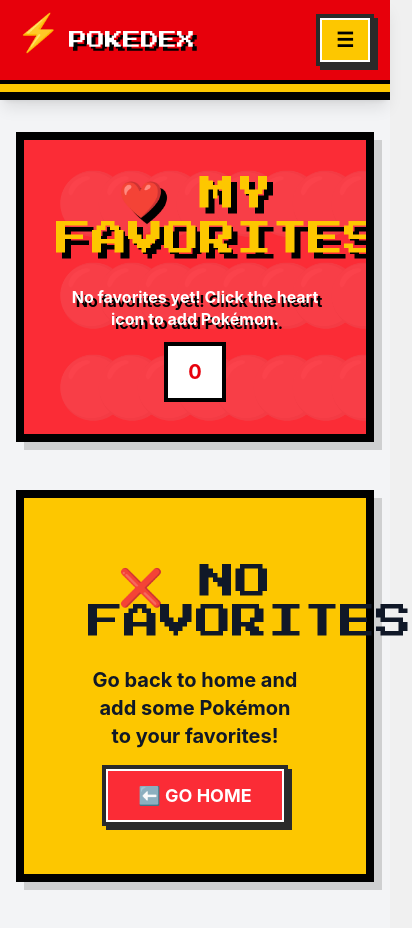
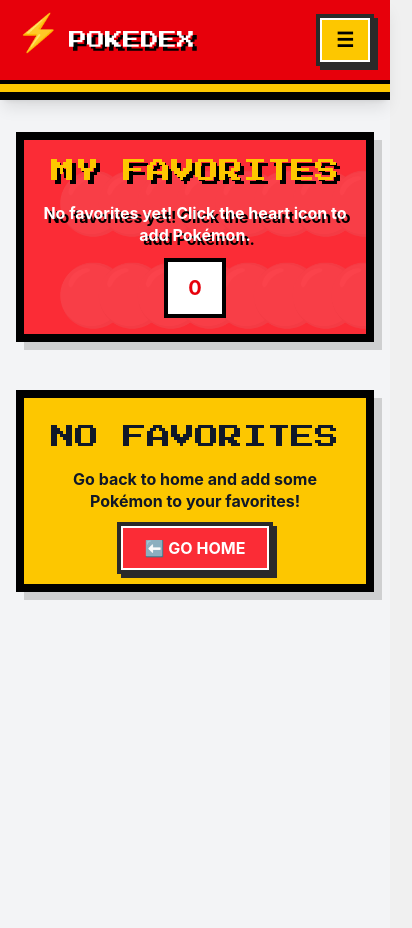
Before and after one commit to MicaelaGanas/restapi-pokedemo-ganas, a Next.js app: page /favorites in a window 390 px wide. Shown: the top 928 px of the page, 412 px wide, since content can reach past the window. Built offline with nearby package versions, Linux system fonts and the light colour scheme.

Commit message:
refactor: update styling for consistency and responsiveness across components; remove unused Pokémon logo image

```diff
--- a/app/components/PokemonComparison.js
+++ b/app/components/PokemonComparison.js
@@ -57,8 +57,8 @@
   };
 
   return (
-    <div className="bg-white border-8 border-black pixel-shadow p-8">
-      <h2 className="pixel-font text-4xl mb-8 text-gray-900">
+    <div className="bg-white border-8 border-black pixel-shadow p-4 md:p-8">
+      <h2 className="pixel-font text-2xl sm:text-3xl md:text-4xl mb-4 md:mb-8 text-gray-900 text-center md:text-left leading-tight break-words">
         ⚔️ POKEMON VS
       </h2>
 
--- a/app/components/PokemonQuiz.js
+++ b/app/components/PokemonQuiz.js
@@ -88,11 +88,11 @@
 
   if (!gameStarted) {
     return (
-      <div className="bg-white border-8 border-black pixel-shadow p-8 text-center">
-        <h2 className="pixel-font text-4xl mb-6 text-gray-900">
+      <div className="bg-white border-8 border-black pixel-shadow p-4 md:p-8 text-center">
+        <h2 className="pixel-font text-2xl sm:text-3xl md:text-4xl mb-4 md:mb-6 text-gray-900 leading-tight break-words">
           🎮 WHO'S THAT
         </h2>
-        <h2 className="pixel-font text-4xl mb-8 text-red-600">
+        <h2 className="pixel-font text-2xl sm:text-3xl md:text-4xl mb-6 md:mb-8 text-red-600 leading-tight break-words">
           POKEMON?
         </h2>
         <p className="font-bold text-lg text-gray-700 mb-8">
@@ -109,13 +109,13 @@
   }
 
   return (
-    <div className="bg-white border-8 border-black pixel-shadow p-8">
-      <div className="flex justify-between items-center mb-8 pb-4 border-b-4 border-black">
-        <h2 className="pixel-font text-3xl text-gray-900">
+    <div className="bg-white border-8 border-black pixel-shadow p-4 md:p-8">
+      <div className="flex flex-col md:flex-row md:justify-between md:items-center mb-6 md:mb-8 pb-4 border-b-4 border-black gap-2">
+        <h2 className="pixel-font text-2xl sm:text-3xl text-gray-900 text-center md:text-left leading-tight">
           🎮 QUIZ
         </h2>
-        <div className="text-center">
-          <div className="pixel-font text-3xl text-red-600">
+        <div className="text-center md:text-right">
+          <div className="pixel-font text-2xl sm:text-3xl text-red-600">
             {score} / {total}
           </div>
           <div className="font-bold text-gray-700 mt-1">
--- a/app/favorites/page.js
+++ b/app/favorites/page.js
@@ -36,7 +36,7 @@
   return (
     <div className="min-h-screen bg-gray-100">
       <div className="container mx-auto px-4 py-8">
-        <div className="mb-12 bg-red-500 border-8 border-black pixel-shadow p-8 relative overflow-hidden">
+        <div className="mb-12 bg-red-500 border-8 border-black pixel-shadow p-4 md:p-8 relative overflow-hidden">
           {/* Background pattern */}
           <div className="absolute inset-0 opacity-10">
             <div className="grid grid-cols-8 gap-8 p-8">
@@ -47,8 +47,8 @@
           </div>
 
           <div className="relative z-10">
-            <h1 className="pixel-font text-4xl md:text-5xl mb-6 text-yellow-400 drop-shadow-[6px_6px_0_rgba(0,0,0,1)] text-center md:text-left leading-tight">
-              ❤️ MY FAVORITES
+            <h1 className="pixel-font text-2xl sm:text-3xl md:text-5xl mb-4 md:mb-6 text-yellow-400 drop-shadow-[4px_4px_0_rgba(0,0,0,1)] md:drop-shadow-[6px_6px_0_rgba(0,0,0,1)] text-center md:text-left leading-tight break-words">
+               MY FAVORITES
             </h1>
             <div className="flex flex-col gap-3 md:flex-row md:items-center md:justify-between md:gap-6 text-center md:text-left">
               <p className="text-base md:text-xl font-bold text-white drop-shadow-[4px_4px_0_rgba(0,0,0,1)] leading-snug">
@@ -66,10 +66,10 @@
         {loading ? (
           <LoadingSkeleton count={favorites.length} />
         ) : favorites.length === 0 ? (
-          <div className="text-center bg-yellow-400 border-8 border-black pixel-shadow p-16">
-            <p className="pixel-font text-4xl text-gray-900 mb-6">❌ NO FAVORITES</p>
-            <p className="text-xl font-bold text-gray-900 mb-8">Go back to home and add some Pokémon to your favorites!</p>
-            <a href="/" className="retro-button px-8 py-4 bg-red-500 text-white font-bold uppercase text-lg hover:bg-red-600">
+          <div className="text-center bg-yellow-400 border-8 border-black pixel-shadow p-6 md:p-16">
+            <p className="pixel-font text-2xl sm:text-3xl md:text-4xl text-gray-900 mb-4 md:mb-6 leading-tight break-words"> NO FAVORITES</p>
+            <p className="text-base sm:text-lg md:text-xl font-bold text-gray-900 mb-6 md:mb-8 leading-snug">Go back to home and add some Pokémon to your favorites!</p>
+            <a href="/" className="retro-button px-6 py-3 md:px-8 md:py-4 bg-red-500 text-white font-bold uppercase text-base md:text-lg hover:bg-red-600">
               ⬅️ Go Home
             </a>
           </div>
```
Also changed, not shown: app/images/Pokémon_logo.svg.png (deleted), 1 other file (tests, documents, lock files or other folders).
